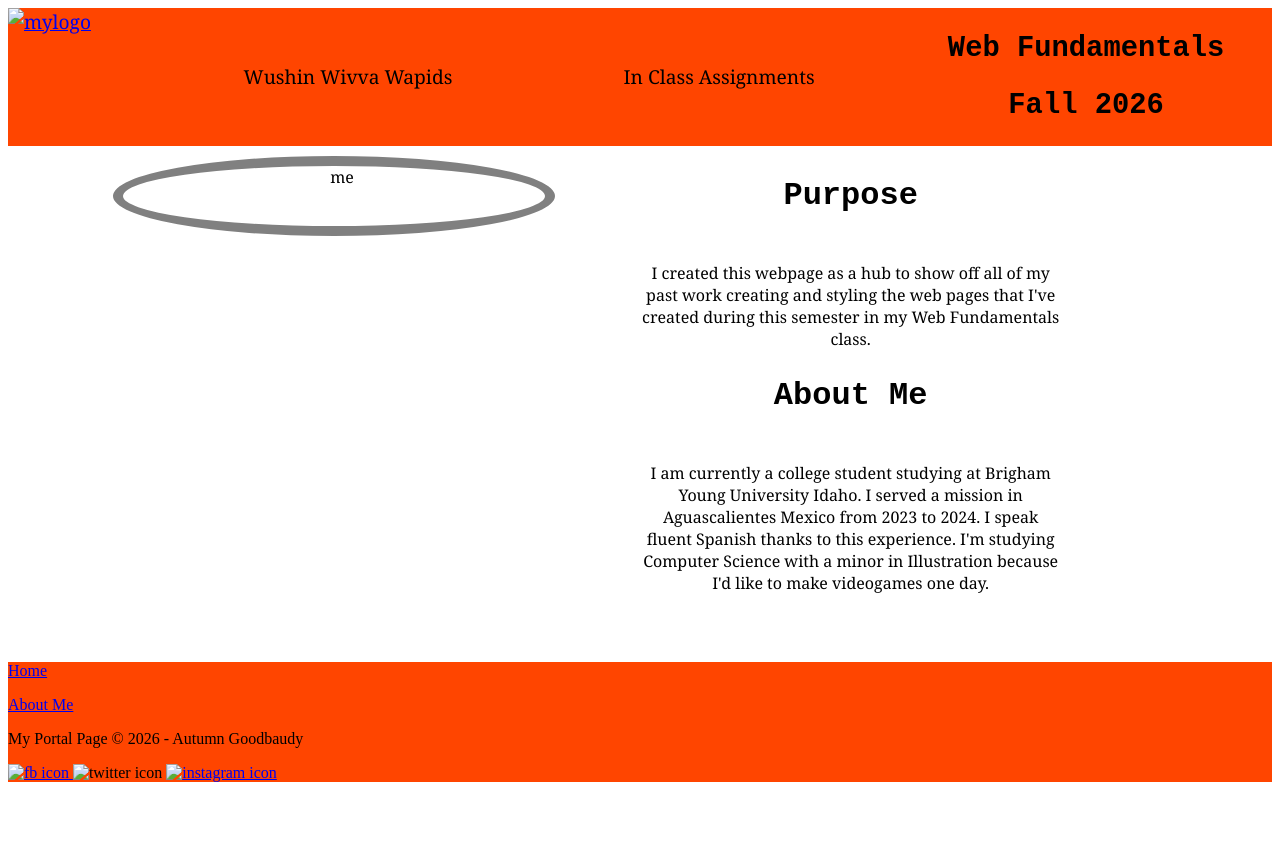
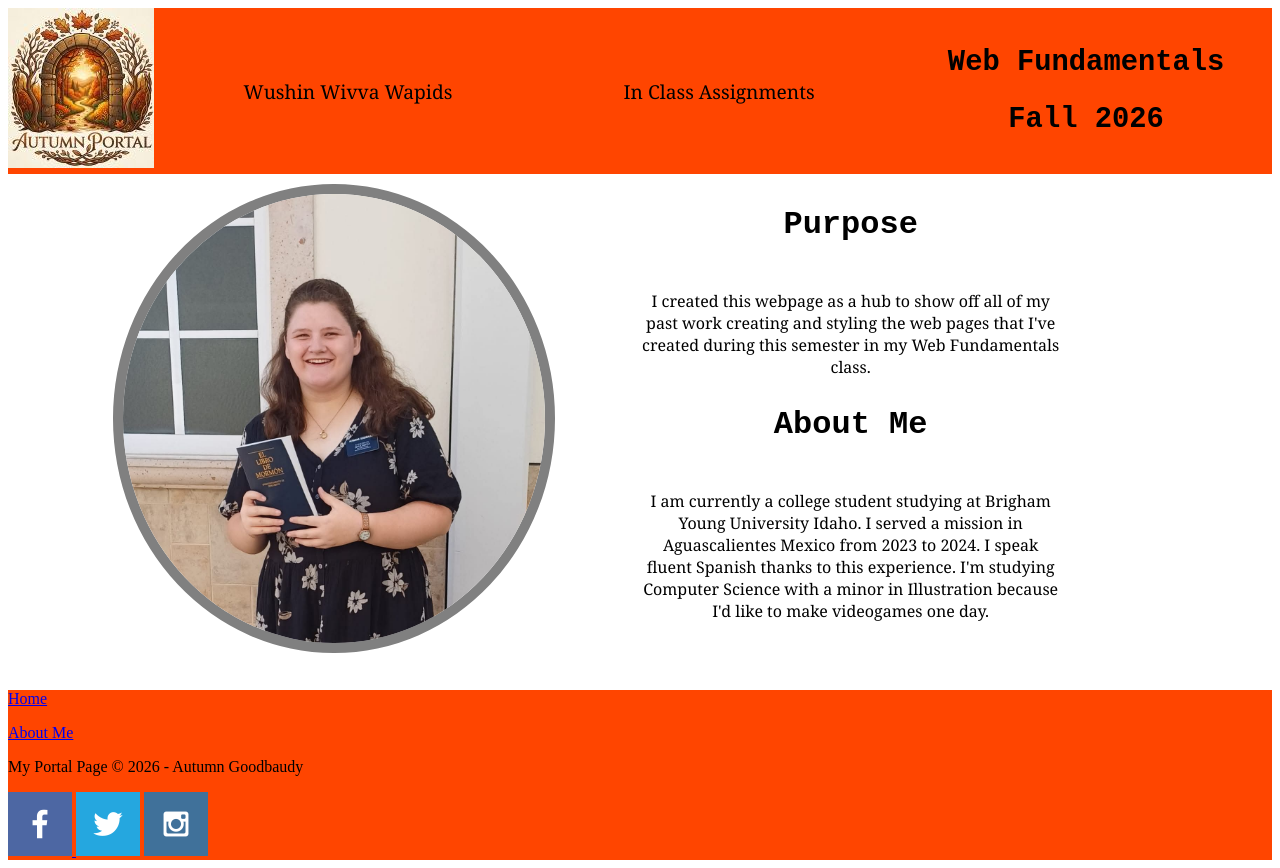
Before and after one commit to autumn-dev04/WDD130, a plain HTML site: page index.html in a window 1280 px wide. Before the commit the page ends 800 px from the top, so only its background shows below. Drawn offline with Linux system fonts and the light colour scheme; the site is published under a folder, as on GitHub Pages, so addresses that start at the root find nothing.

Commit message:
Update index.html

```diff
--- a/index.html
+++ b/index.html
@@ -10,7 +10,7 @@
     <div id="contenthome">
         <header id="top">
             <a id="logo" href="index.html">
-                <img class="logo" src="/images/autumn-portal-logo.jpg" alt="mylogo">
+                <img class="logo" src="images/autumn-portal-logo.jpg" alt="mylogo">
             </a>
             <nav>
                 <a href="WushinWivvaWapids" target="_blank">Wushin Wivva Wapids</a>
@@ -22,7 +22,7 @@
             </nav>
         </header>
         <main id="mainindex">
-            <img class="selfportrait" src="/images/selfportrait.jpeg" alt="me">
+            <img class="selfportrait" src="images/selfportrait.jpeg" alt="me">
             <h1 id="p">Purpose</h1>
             <p id="indexpurpose">I created this webpage as a hub to show off all of my past work creating and styling the web pages that
                 I've created during this semester in my Web Fundamentals class.
@@ -39,13 +39,13 @@
             <p>My Portal Page &copy; 2026 - Autumn Goodbaudy</p>
         <div class="social">
             <a href="https://facebook.com" target="_blank">
-                <img src="\WushinWivvaWapids\images\facebook.png" alt="fb icon">
+                <img src="WushinWivvaWapids/images/facebook.png" alt="fb icon">
             </a>
             <a href:="https://twitter.com" target="_blank">
-                <img src="\WushinWivvaWapids\images\twitter.png" alt="twitter icon">
+                <img src="WushinWivvaWapids\images\twitter.png" alt="twitter icon">
             </a>
             <a href="https://instagram.com" target="_blank">
-                <img src="\WushinWivvaWapids\images\instagram.png" alt="instagram icon">
+                <img src="WushinWivvaWapids\images\instagram.png" alt="instagram icon">
             </a>
         </div>
         </footer>
```
